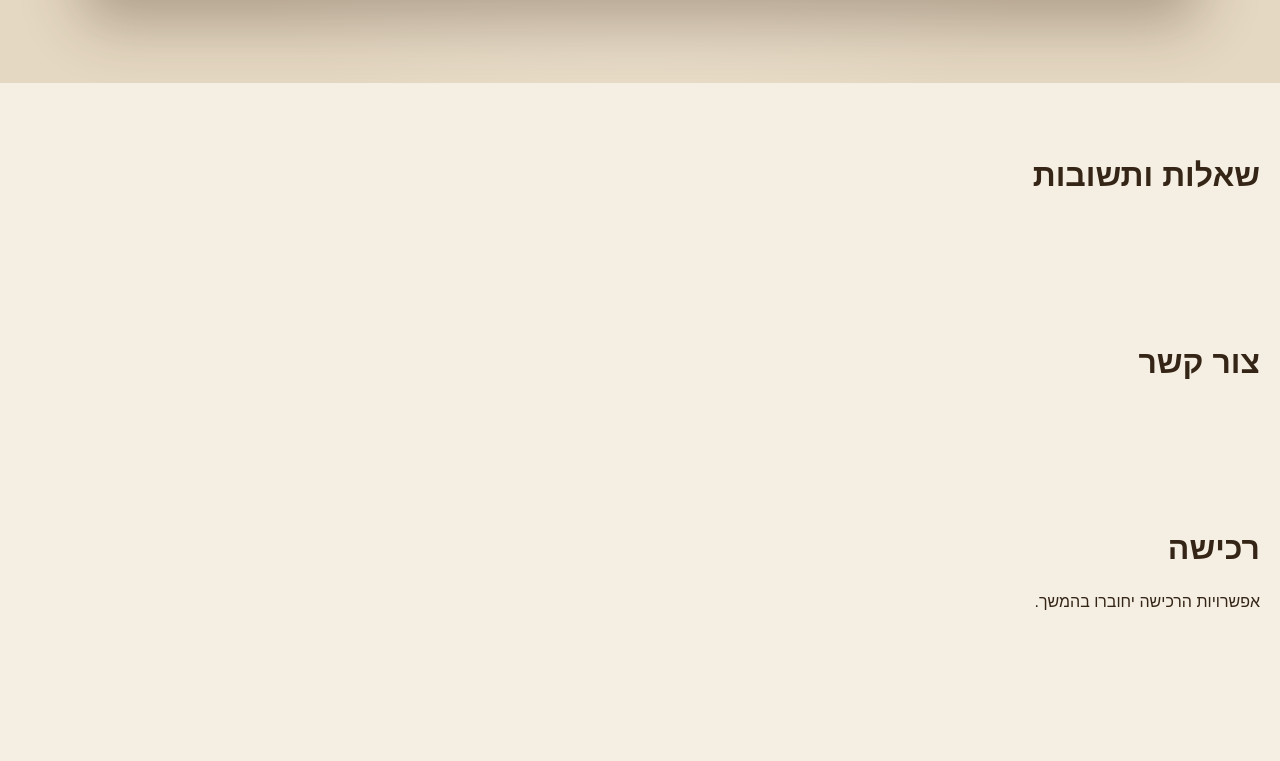
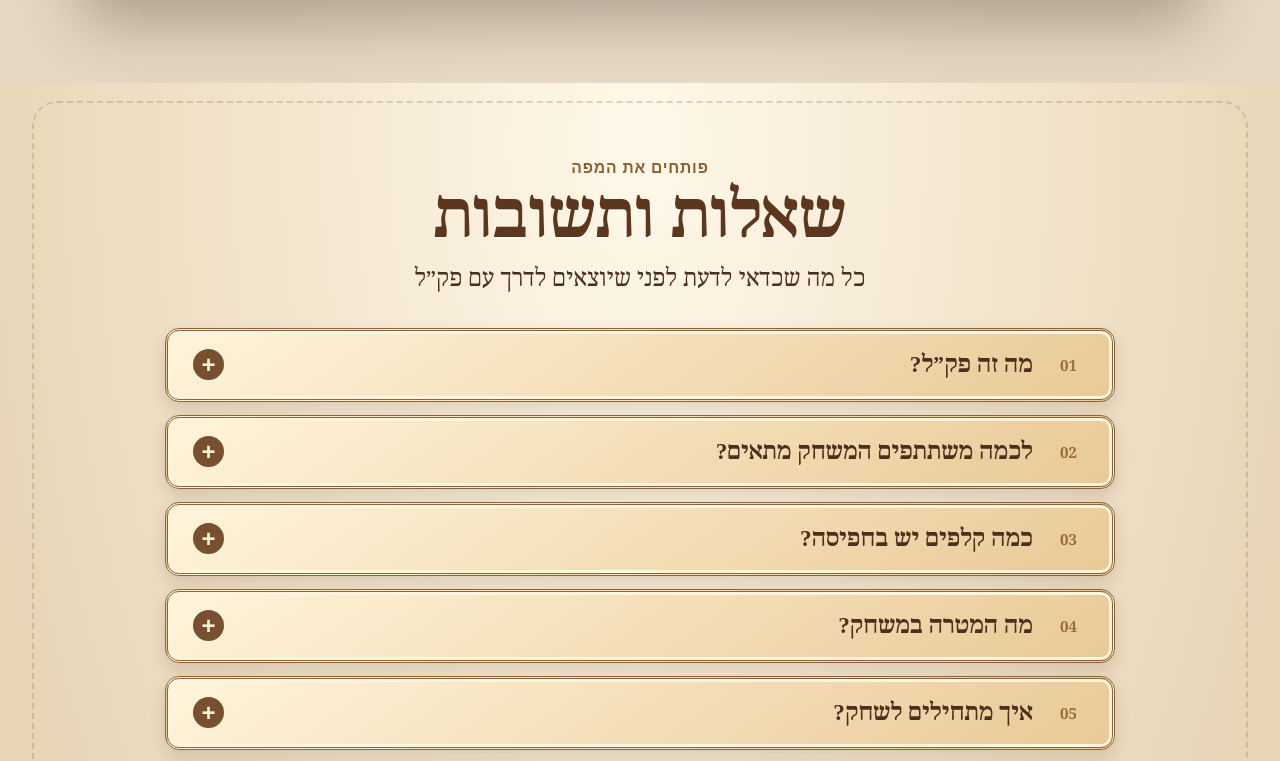
Before and after one commit to pakalcards-stack/PAKAL-CARDS, a Next.js app: page / in a window 1280 px wide. Shown: the part 3579-4340 px from the top of the page. Before the commit the page ends 4254 px from the top, so only its background shows below. Built offline with nearby package versions, Linux system fonts and the light colour scheme; no server answers; the database is empty.

Commit message:
Add files via upload

```diff
--- a/app/globals.css
+++ b/app/globals.css
@@ -102,3 +102,28 @@ html{-webkit-text-size-adjust:100%;text-size-adjust:100%;scroll-padding-top:72px
   .aboutDecor { top: 99px !important; width: 25vw !important; height: 35vw !important; }
   .aboutCopy p { font-size: 1rem; line-height: 1.5; }
 }
+
+/* FAQ - parchment journal, accessible native accordion */
+.faqSection{position:relative;isolation:isolate;padding:76px 18px 82px;background:radial-gradient(ellipse at 50% 5%,#fff8e9,#e8d5b6 75%);color:#4b301d;scroll-margin-top:20px}
+.faqSection:before{content:'';position:absolute;inset:18px 2.5%;z-index:-1;border:2px dashed #a77b4a4d;border-radius:25px;pointer-events:none}
+.faqIntro{text-align:center;margin:0 auto 35px;max-width:850px}
+.faqEyebrow{font-size:.98rem;letter-spacing:.05em;font-weight:800;color:#8d6030}
+.faqIntro h2{font-family:'David Libre','Frank Ruhl Libre','Noto Serif Hebrew',serif;font-weight:900;font-size:clamp(2.3rem,6vw,4rem);line-height:1.12;margin:6px 0 10px;color:#5d371d;text-shadow:0 2px #fff8}
+.faqIntro p{font-family:'David Libre','Noto Serif Hebrew',serif;font-size:clamp(1.1rem,2.3vw,1.45rem);margin:0}
+.faqList{width:min(100%,950px);margin:0 auto;display:grid;gap:13px}
+.faqItem{overflow:hidden;border:3px double #8c6439;border-radius:14px;background:linear-gradient(145deg,#fff4db,#e9c996);box-shadow:inset 0 0 0 3px #fff5df,0 7px 16px #4d301d26;transition:box-shadow .2s ease}
+.faqItem[open]{box-shadow:inset 0 0 0 3px #fff5df,0 12px 24px #4d301d38}
+.faqItem summary{list-style:none;display:grid;grid-template-columns:43px minmax(0,1fr) 34px;align-items:center;gap:14px;padding:17px 22px;min-height:68px;cursor:pointer;font-family:'David Libre','Frank Ruhl Libre','Noto Serif Hebrew',serif;font-weight:800;font-size:clamp(1.14rem,2.3vw,1.45rem)}
+.faqItem summary::-webkit-details-marker{display:none}
+.faqItem summary:focus-visible{outline:3px solid #225b42;outline-offset:-5px}
+.faqNumber{font:800 .95rem Georgia,serif;color:#9b6d37;direction:ltr;text-align:center}
+.faqQuestion{line-height:1.3}
+.faqToggle{width:31px;height:31px;display:grid;place-items:center;border-radius:50%;background:#76502f;color:#fff1d7;font-family:Arial,sans-serif;font-size:1.5rem;line-height:1;transition:transform .2s}
+.faqItem[open] .faqToggle{transform:rotate(45deg)}
+.faqAnswer{margin:0 22px 20px 79px;padding:15px 20px 0;border-top:1px solid #ad895c77;font-family:'David Libre','Noto Serif Hebrew',serif}
+.faqAnswer p{font-size:clamp(1.05rem,2vw,1.27rem);line-height:1.7;margin:0}
+.faqRulesLink{display:inline-block;margin-top:12px;color:#2b6144;font-weight:900;text-decoration:underline;text-underline-offset:4px}
+.faqBottom{text-align:center;margin:28px auto 0;font-family:'David Libre','Noto Serif Hebrew',serif;font-size:1.18rem;font-weight:700}
+.faqBottom a{color:#236044;text-decoration:underline;text-underline-offset:4px}
+@media(max-width:760px){.faqSection{padding:50px 11px 57px}.faqSection:before{inset:11px 5px;border-radius:17px}.faqIntro{margin-bottom:23px;padding:0 8px}.faqList{gap:10px}.faqItem{border-width:2px;border-radius:11px}.faqItem summary{grid-template-columns:28px minmax(0,1fr) 28px;gap:9px;padding:13px 12px;min-height:58px;font-size:1.16rem}.faqNumber{font-size:.75rem}.faqToggle{width:27px;height:27px;font-size:1.25rem}.faqAnswer{margin:0 13px 15px 13px;padding:12px 7px 0}.faqAnswer p{font-size:1.06rem;line-height:1.65}.faqBottom{font-size:1.05rem;margin-top:22px}}
+@media(prefers-reduced-motion:reduce){.faqToggle{transition:none}}
--- a/app/page.tsx
+++ b/app/page.tsx
@@ -38,7 +38,24 @@ export default function Home() {
         <div className="aboutSignature">נהנים בכל דרך</div>
       </div>
     </section>
-    <section id="faq" className="placeholder"><h2>שאלות ותשובות</h2></section>
+    <section id="faq" className="faqSection" aria-labelledby="faq-title">
+      <div className="faqIntro"><span className="faqEyebrow">פותחים את המפה</span><h2 id="faq-title">שאלות ותשובות</h2><p>כל מה שכדאי לדעת לפני שיוצאים לדרך עם פק״ל</p></div>
+      <div className="faqList">
+        {[
+          {q:'מה זה פק״ל?',a:'פק״ל הוא משחק קלפים ישראלי שנוצר בהשראת הטיולים, המקומות והחוויות שבדרך. המשחק משלב קלפי מסלול וקלפי מטיילים, ומזמין להכיר עוד פינות בארץ.'},
+          {q:'לכמה משתתפים המשחק מתאים?',a:'אפשר לשחק משני מטיילים ומעלה. המשחק מתאים לגיל 5 ומעלה.'},
+          {q:'כמה קלפים יש בחפיסה?',a:'בחפיסה 109 קלפים: 80 קלפי מסלול, 28 קלפי מטיילים ופקל״ף אישי אחד שממשיך איתכם גם לטיולים.'},
+          {q:'מה המטרה במשחק?',a:'לאסוף פק״ל שלם: קלף מסלול אחד מכל אחד מארבעת המשאבים, מים, אוכל, זמן ומורל. בסיום שואפים לצבור את הניקוד הגבוה ביותר.'},
+          {q:'איך מתחילים לשחק?',a:'מערבבים ומחלקים 7 קלפים לכל מטייל ועוד קלף למטייל המוביל, שהוא הצעיר ביותר. את יתר הקלפים מניחים במרכז כצידנית. בכל תור לוקחים קלף ומעבירים קלף הלאה.'},
+          {q:'מה עושים כשמקבלים קלף נסיך?',a:'אפשר להתמודד באמצעות קלף מסלול מהמשאב המתאים, לבטל אותו בעזרת מלכה או לשמור אותו ביד. נסיך שנשאר בסיום המשחק מפחית 3 נקודות.'},
+          {q:'איך יודעים מי ניצח?',a:'אחרי שמטייל מכריז ״פק״לי!״, יתר המטיילים מקבלים תור אחרון. מחשבים את הקלף הגבוה מכל משאב, מוסיפים בונוס ממלך פק״ל אם יש, ומפחיתים 3 נקודות לכל נסיך.'},
+          {q:'אפשר לשחק עם חוקים נוספים?',a:'בהחלט. אפשר לבחור מראש חוקי גיוון כמו ״טיול הפוך״, ״הכל נראה אותו דבר״ או ״המספר האישי שלי״. חשוב שכל המטיילים יסכימו עליהם לפני תחילת המשחק.'},
+          {q:'מה זה פקל״ף?',a:'זה הקלף האישי שלא משתתף במשחק הרגיל. קחו אותו לטיולים, הצטלמו איתו באתרים ובמסלולים בארץ ושתפו את החוויות שלכם.'},
+          {q:'איפה אפשר לקרוא את כל החוקים?',a:'בעמוד ״איך משחקים?״ באתר תמצאו את ההוראות המלאות, קלפי הפעולה ואפשרויות הגיוון.'},
+        ].map((item,index)=><details className="faqItem" key={item.q}><summary><span className="faqNumber">{String(index+1).padStart(2,'0')}</span><span className="faqQuestion">{item.q}</span><span className="faqToggle" aria-hidden="true">+</span></summary><div className="faqAnswer"><p>{item.a}</p>{index===9&&<a href="/rules" className="faqRulesLink">לכל חוקי המשחק ←</a>}</div></details>)}
+      </div>
+      <div className="faqBottom">לא מצאתם תשובה? <a href="#contact">דברו איתנו ←</a></div>
+    </section>
     <section id="contact" className="placeholder"><h2>צור קשר</h2></section>
     <section id="purchase" className="placeholder"><h2>רכישה</h2><p>אפשרויות הרכישה יחוברו בהמשך.</p></section>
   </main>;
```
